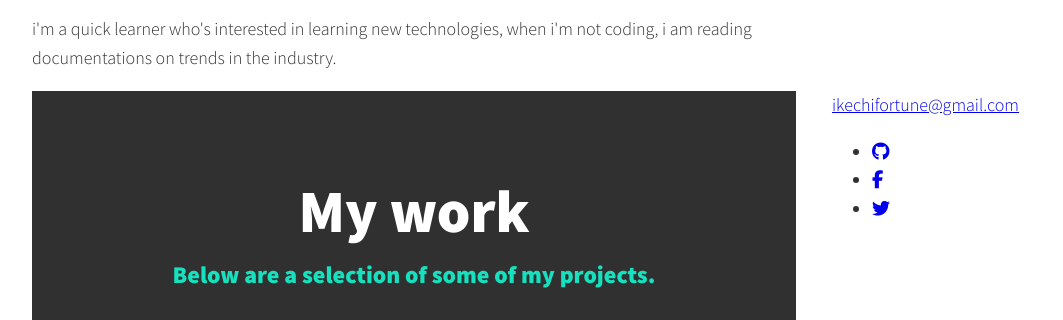
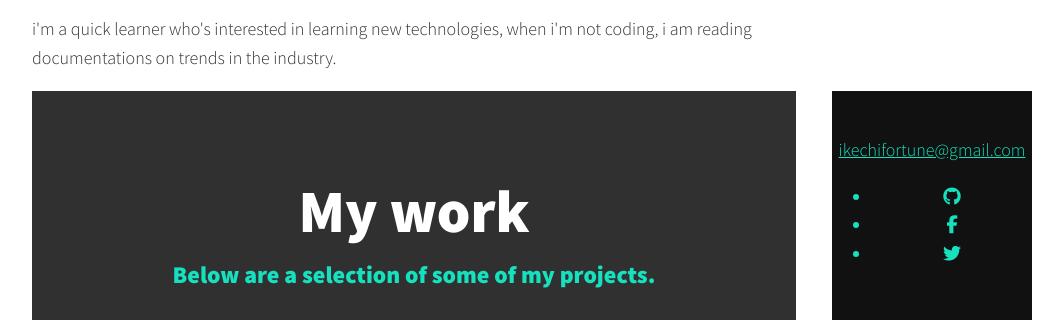
Before and after one commit to iamfortune/modern-portfolio, a plain HTML site: page index.html in a window 1280 px wide. Shown: the part 1509-1829 px from the top of the page, without its empty margins (108-1171 px from the left). Drawn offline with nearby package versions, Linux system fonts and the light colour scheme.

Commit message:
added new styles for footer

```diff
--- a/css/style.css
+++ b/css/style.css
@@ -315,3 +315,11 @@ nav {
     transform: scale(1.2);
     opacity: .75;
 }
+
+.footer {
+    background: #111;
+    color: var(--clr-accent);
+    text-align: center;
+    padding: 2.5em 0;
+}
+.footer a { color: inherit;}
```
